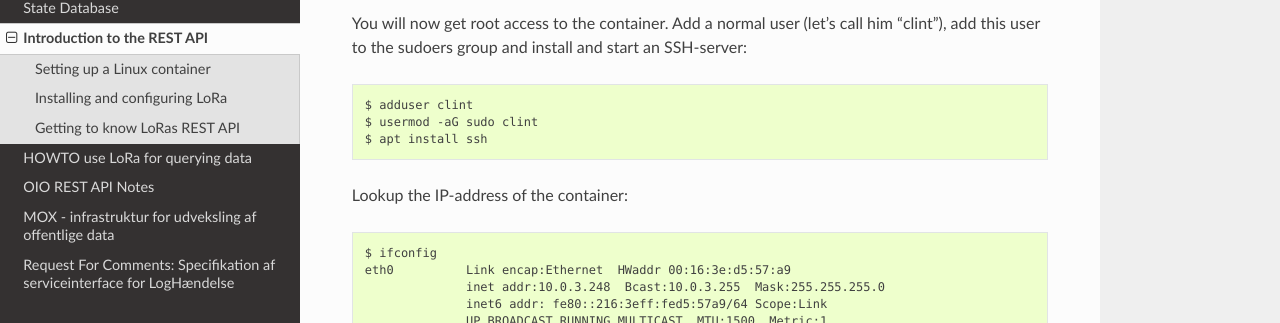
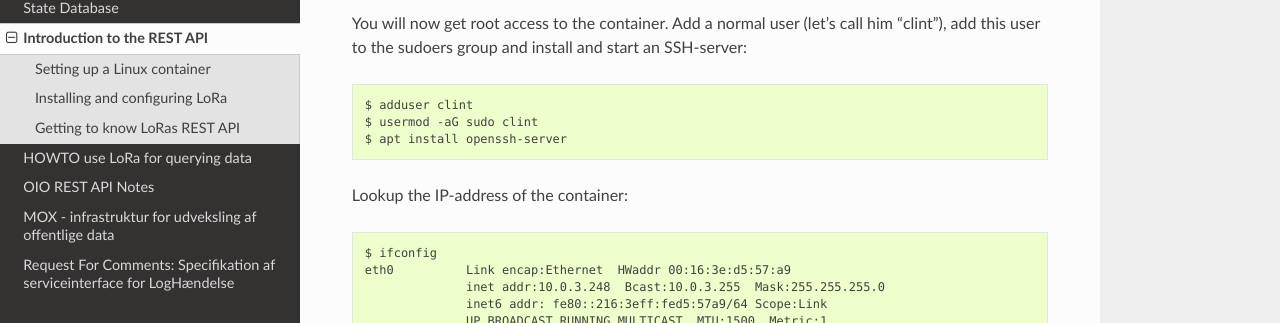
Before and after one commit to magenta-aps/mox, a Sphinx documentation site: the page built from doc/REST_API_getting-started.rst, in a window 1280 px wide and 900 px high, scrolled down 523 px. Shown: the part 162-485 px from the top of the window. Built offline with Sphinx 7.4.7 and the Read the Docs theme 2.0.0, drawn with Linux system fonts in a browser that asks for light colours.

Commit message:
Update REST_API_getting-started.rst

```diff
--- a/doc/REST_API_getting-started.rst
+++ b/doc/REST_API_getting-started.rst
@@ -29,7 +29,7 @@ SSH-server::
 
   $ adduser clint
   $ usermod -aG sudo clint
-  $ apt install ssh
+  $ apt install openssh-server
 
 Lookup the IP-address of the container::
 
```
